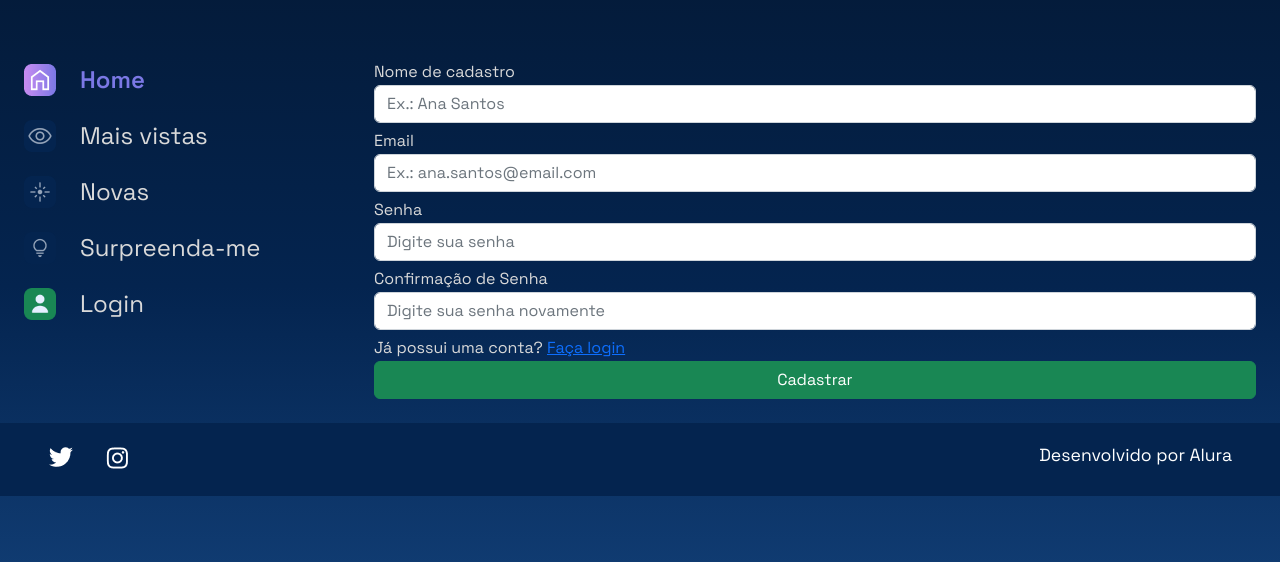
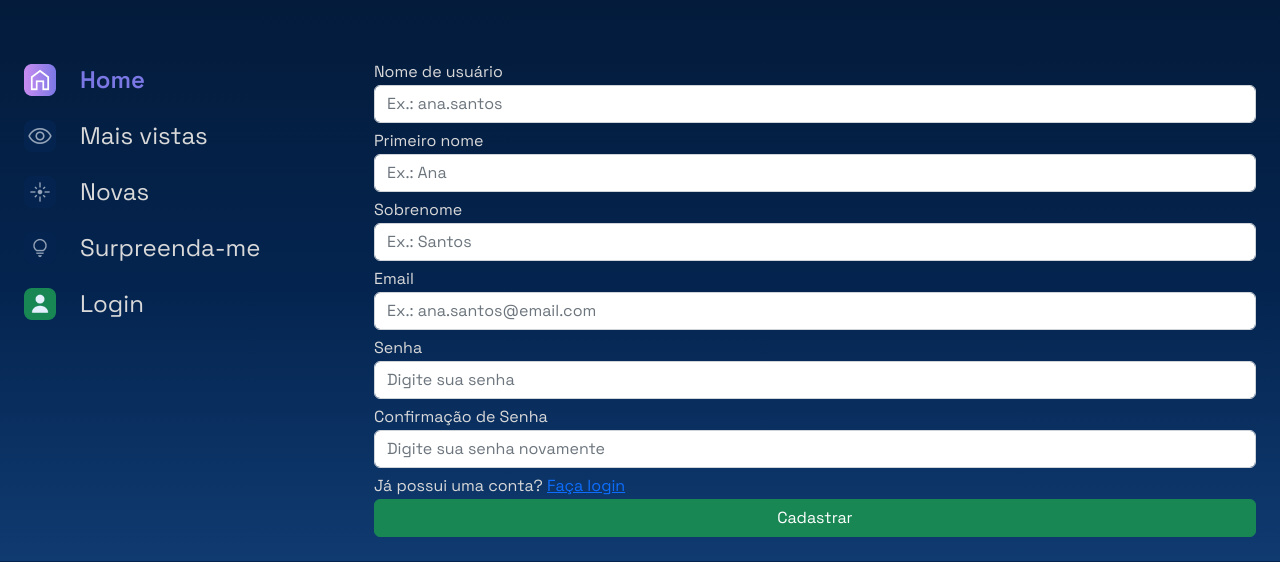
Before and after one commit to patrickpbarroso/alura-space, a Django app: page /cadastro in a window 1280 px wide. Shown: the part 114-676 px from the top of the page. Run offline with Django 4.2, Linux system fonts and the light colour scheme.

Commit message:
Adicionando mensagens de erro

```diff
--- /dev/null
+++ b/templates/galeria/partials/_alertas.html
@@ -0,0 +1,10 @@
+
+{% if messages %}
+
+    {% for message in messages %}
+        <div class="alert alert-{{ message.tags }}">
+            {{ message }}
+        </div>
+    {% endfor %}
+
+{% endif %}
--- a/templates/galeria/partials/_menu-lateral.html
+++ b/templates/galeria/partials/_menu-lateral.html
@@ -2,11 +2,7 @@
 <div class="pagina-inicial">
     <header class="cabecalho">
         <img src="{% static '/assets/logo/Logo(2).png' %}" alt="Logo da Alura Space" />
-        {% for message in messages %}
-            <div class="alert alert-primary">
-                <p id="messages">{{ message }}</p>
-            </div>
-        {% endfor %}
+        {% include 'galeria/partials/_alertas.html' %}
         <div class="cabecalho__busca">
             <form action="{% url 'buscar' %}" class="busca__fundo">
                 <input class="busca__input" type="text" name="buscar" placeholder="O que você procura?">
--- a/templates/usuarios/cadastro.html
+++ b/templates/usuarios/cadastro.html
@@ -10,6 +10,11 @@
                             <label for="{{ field.id_for_label }}" style="color:#D9D9D9; margin-bottom: 5px;">{{field.label}}</label>
                             {{ field }}
                         </div>
+                        {% for error in field.errors %}
+                        <div class="alert alert-danger">
+                            {{error}}
+                        </div>
+                        {% endfor %}
                         {% endfor %}
                     </div>
                     <p style="color:#D9D9D9; margin-bottom: 5px;">Já possui uma conta? <a href="{% url 'login' %}">Faça login</a></p>
--- a/usuarios/forms.py
+++ b/usuarios/forms.py
@@ -9,7 +9,7 @@ class LoginForms(forms.Form):
         widget=forms.TextInput(
             attrs={
                 "class": "form-control",
-                "placeholder": "Ex.: Ana Santos"
+                "placeholder": "Ex.: ana.santos"
             }
         )
     )
@@ -28,16 +28,40 @@ class LoginForms(forms.Form):
 class CadastroForms(forms.Form):
     # Formulário com dados de cadastro de usuário
     nome_cadastro=forms.CharField(
-        label="Nome de cadastro",
+        label="Nome de usuário",
         required=True,
         max_length=100,
         widget=forms.TextInput(
             attrs={
                 "class":"form-control",
-                "placeholder":"Ex.: Ana Santos"
+                "placeholder":"Ex.: ana.santos"
             }
         )
     )
+    primeiro_nome=forms.CharField(
+        label="Primeiro nome",
+        required=True,
+        max_length=100,
+        widget=forms.TextInput(
+            attrs={
+                "class":"form-control",
+                "placeholder":"Ex.: Ana"
+            }
+        )
+    )
+
+    sobrenome=forms.CharField(
+        label="Sobrenome",
+        required=True,
+        max_length=100,
+        widget=forms.TextInput(
+            attrs={
+                "class":"form-control",
+                "placeholder":"Ex.: Santos"
+            }
+        )
+    )
+
     email=forms.EmailField(
         label="Email",
         required=True,
@@ -71,3 +95,24 @@ class CadastroForms(forms.Form):
             }
         )
     )
+
+    def clean_nome_cadastro(self):
+        # Método para validar que o nome de usuário não tem espaços
+        nome = self.cleaned_data.get("nome_cadastro")
+
+        if nome:
+            nome = nome.strip()
+            if " " in nome:
+                raise forms.ValidationError("O nome de usuário não pode conter espaços")
+            else:
+                return nome
+
+    def clean_senha_2(self):
+        senha_1 = self.cleaned_data.get("senha_1")
+        senha_2 = self.cleaned_data.get("senha_2")
+
+        if senha_1 and senha_2:
+            if senha_1 != senha_2:
+                raise forms.ValidationError("As senhas devem ser iguais")
+            else:
+                return senha_2
--- a/usuarios/views.py
+++ b/usuarios/views.py
@@ -5,6 +5,8 @@ from django.contrib import auth, messages
 
 def login(request):
     # View para realizar login de usuário existente na aplicação
+    if request.user.is_authenticated:
+        return redirect('index')
     form = LoginForms()
 
     if request.method == 'POST':
@@ -37,26 +39,26 @@ def cadastro(request):
         form = CadastroForms(request.POST)
 
         if form.is_valid():
-            if form["senha_1"].value() != form["senha_2"].value():
-                messages.error(request, 'Senhas não são iguais. Tente novamente')
+            nome_de_usuario = form["nome_cadastro"].value()
+            primeiro_nome = form["primeiro_nome"].value()
+            sobrenome = form["sobrenome"].value()
+            email = form["email"].value()
+            senha = form["senha_1"].value()
+
+            if User.objects.filter(username=nome_de_usuario).exists():
+                messages.error(request, 'Usuário já existe.')
                 return redirect('cadastro')
 
-        nome = form["nome_cadastro"].value()
-        email = form["email"].value()
-        senha = form["senha_1"].value()
-
-        if User.objects.filter(username=nome).exists():
-            messages.error(request, 'Usuário já existe.')
-            return redirect('cadastro')
-
-        usuario = User.objects.create_user(
-            username=nome,
-            email=email,
-            password=senha
-        )
-        usuario.save()
-        messages.success(request, 'Cadastro efetuado com sucesso')
-        return redirect('login')
+            usuario = User.objects.create_user(
+                username=nome_de_usuario,
+                first_name=primeiro_nome,
+                last_name=sobrenome,
+                email=email,
+                password=senha
+            )
+            usuario.save()
+            messages.success(request, 'Cadastro efetuado com sucesso')
+            return redirect('login')
 
     return render(request, 'usuarios/cadastro.html', {"form": form})
 
```
Also changed, not shown: setup/settings.py (+8 -0 lines), galeria/migrations/0006_fotografia_usuario.py (added).
